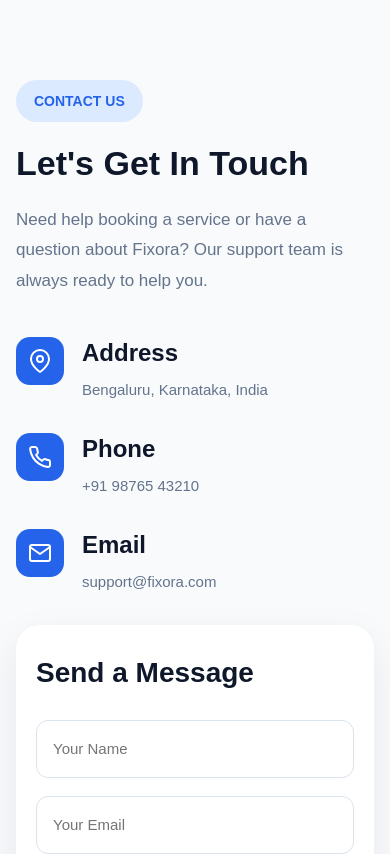
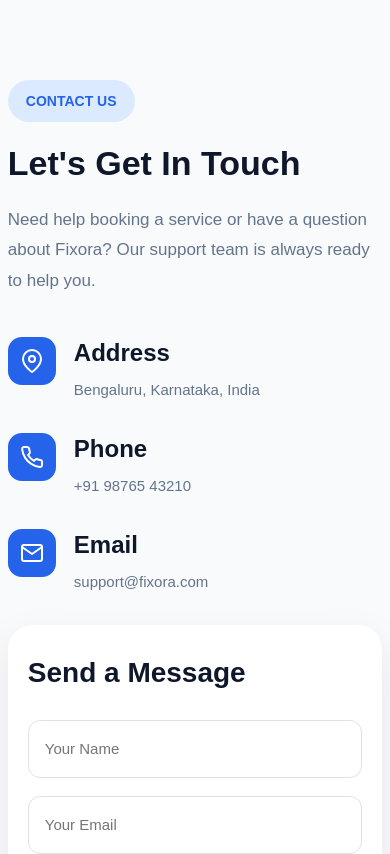
Before and after one commit to VivekPasarge/Fixora, a React (Vite) app in the folder frontend/: page /contact in a window 390 px wide. Shown: the top 854 px of the page. Built offline with nearby package versions, Linux system fonts and the light colour scheme; no server answers.

Commit message:
Add global responsive CSS

```diff
--- a/frontend/src/styles/index.css
+++ b/frontend/src/styles/index.css
@@ -5,3 +5,4 @@
 @import "./buttons.css";
 @import "./forms.css";
 @import "./animations.css";
+@import "./responsive.css";
--- /dev/null
+++ b/frontend/src/styles/responsive.css
@@ -0,0 +1,132 @@
+
+/* ==========================================
+   FIXORA - GLOBAL RESPONSIVE STYLES
+   Mobile, Tablet and Desktop
+========================================== */
+
+/* Global overflow protection */
+
+*,
+*::before,
+*::after {
+  box-sizing: border-box;
+}
+
+html,
+body,
+#root {
+  width: 100%;
+  min-height: 100%;
+  max-width: 100%;
+}
+
+body {
+  overflow-x: hidden;
+}
+
+img,
+video,
+iframe,
+svg {
+  max-width: 100%;
+}
+
+input,
+select,
+textarea,
+button {
+  font: inherit;
+  max-width: 100%;
+}
+
+input,
+select,
+textarea {
+  min-width: 0;
+}
+
+/* Flexible media */
+
+img {
+  height: auto;
+}
+
+/* Prevent long text from breaking layouts */
+
+p,
+h1,
+h2,
+h3,
+h4,
+span,
+strong {
+  overflow-wrap: break-word;
+}
+
+/* Tablet */
+
+@media screen and (max-width: 1024px) {
+  .container,
+  .section-container {
+    max-width: 100%;
+  }
+}
+
+/* Mobile */
+
+@media screen and (max-width: 768px) {
+  .container,
+  .section-container {
+    width: 94%;
+    margin-left: auto;
+    margin-right: auto;
+  }
+
+  button,
+  input,
+  select {
+    min-height: 40px;
+  }
+
+  table {
+    display: block;
+    width: 100%;
+    overflow-x: auto;
+    -webkit-overflow-scrolling: touch;
+  }
+}
+
+/* Small smartphones */
+
+@media screen and (max-width: 480px) {
+  .container,
+  .section-container {
+    width: 96%;
+  }
+
+  h1 {
+    font-size: clamp(23px, 7vw, 30px);
+  }
+}
+
+/* Extra-small smartphones */
+
+@media screen and (max-width: 360px) {
+  .container,
+  .section-container {
+    width: 97%;
+  }
+}
+
+/* Accessibility */
+
+@media (prefers-reduced-motion: reduce) {
+  *,
+  *::before,
+  *::after {
+    scroll-behavior: auto !important;
+    animation-duration: 0.01ms !important;
+    animation-iteration-count: 1 !important;
+    transition-duration: 0.01ms !important;
+  }
+}
```
